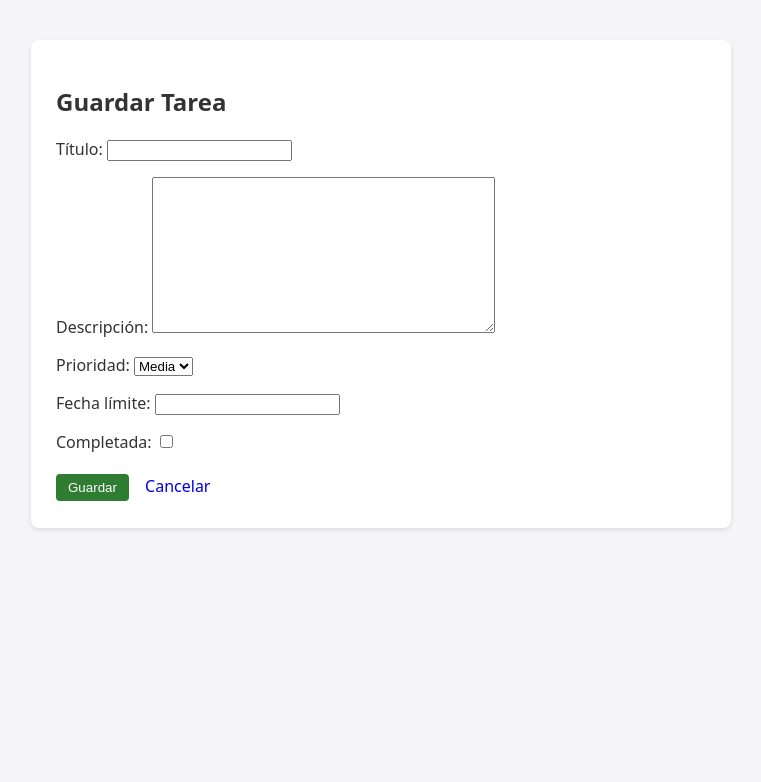
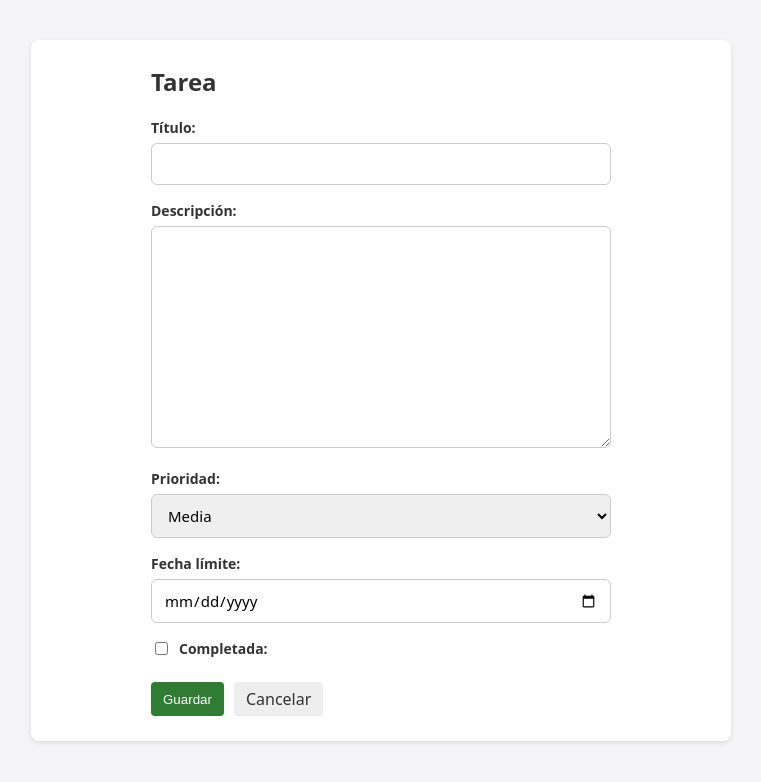
Before and after one commit to facugreg/django-seminario, a Django app: page /crear/ in a window 1280 px wide. Shown: the top 782 px of the page, without its empty margins (259-1020 px from the left). Run offline with Django 5.2, Linux system fonts and the light colour scheme; the visitor is signed in with stand-in values (Sample User, id 1).

Commit message:
mejoras en estilos de los form

```diff
--- a/config/tareas/templates/tareas/base.html
+++ b/config/tareas/templates/tareas/base.html
@@ -12,6 +12,24 @@
         .btn-red { background: #c62828; color: white; }
         table { width: 100%; border-collapse: collapse; margin-top: 15px; }
         th, td { padding: 10px; text-align: left; border-bottom: 1px solid #ddd; }
+        form p { margin-bottom: 15px; }
+form label { display: block; font-weight: 600; margin-bottom: 5px; }
+form input[type="text"],
+form input[type="date"],
+form select,
+form textarea {
+    width: 100%;
+    padding: 8px 10px;
+    border: 1px solid #ccc;
+    border-radius: 4px;
+    font-size: 14px;
+    box-sizing: border-box;
+}
+form input:focus, form select:focus, form textarea:focus {
+    outline: none;
+    border-color: #1565c0;
+}
+form input[type="checkbox"] { width: auto; }
     </style>
 </head>
 <body>
--- a/config/tareas/templates/tareas/tarea_form.html
+++ b/config/tareas/templates/tareas/tarea_form.html
@@ -1,10 +1,63 @@
 {% extends 'tareas/base.html' %}
 {% block content %}
-<h2>Guardar Tarea</h2>
-<form method="post">
-    {% csrf_token %}
-    {{ form.as_p }}
-    <button type="submit" class="btn-green">Guardar</button>
-    <a href="{% url 'lista' %}">Cancelar</a>
-</form>
+<style>
+    .form-box { max-width: 460px; margin: 0 auto; }
+    .form-box h2 { margin-top: 0; margin-bottom: 20px; }
+    .form-box .field { margin-bottom: 16px; }
+    .form-box label { display: block; font-weight: 600; margin-bottom: 6px; font-size: 14px; }
+    .form-box input[type="text"],
+    .form-box input[type="date"],
+    .form-box select,
+    .form-box textarea {
+        width: 100%;
+        padding: 10px 12px;
+        border: 1px solid #ccc;
+        border-radius: 6px;
+        font-size: 15px;
+        font-family: inherit;
+        box-sizing: border-box;
+    }
+    .form-box textarea { min-height: 90px; resize: vertical; }
+    .form-box input:focus,
+    .form-box select:focus,
+    .form-box textarea:focus {
+        outline: none;
+        border-color: #1565c0;
+        box-shadow: 0 0 0 3px rgba(21, 101, 192, 0.15);
+    }
+    .form-box .field-check { display: flex; align-items: center; gap: 8px; }
+    .form-box .field-check label { margin: 0; }
+    .form-box .field-check input { width: auto; }
+    .form-box .error { color: #c62828; font-size: 13px; display: block; margin-top: 4px; }
+    .form-box .help { color: #888; font-size: 12px; display: block; margin-top: 4px; }
+    .form-actions { display: flex; gap: 10px; margin-top: 24px; }
+    .btn-gray { background: #eee; color: #333; }
+    .btn-gray:hover { background: #ddd; }
+</style>
+
+<div class="form-box">
+    <h2>Tarea</h2>
+    <form method="post">
+        {% csrf_token %}
+
+        {% for field in form %}
+        <div class="field {% if field.widget_type == 'checkbox' %}field-check{% endif %}">
+            {% if field.widget_type == 'checkbox' %}
+                {{ field }}
+                {{ field.label_tag }}
+            {% else %}
+                {{ field.label_tag }}
+                {{ field }}
+            {% endif %}
+            {% if field.help_text %}<small class="help">{{ field.help_text }}</small>{% endif %}
+            {% if field.errors %}<small class="error">{{ field.errors|join:", " }}</small>{% endif %}
+        </div>
+        {% endfor %}
+
+        <div class="form-actions">
+            <button type="submit" class="btn-green">Guardar</button>
+            <a href="{% url 'lista' %}" class="btn-gray">Cancelar</a>
+        </div>
+    </form>
+</div>
 {% endblock %}
--- a/config/tareas/urls.py
+++ b/config/tareas/urls.py
@@ -1,9 +1,13 @@
 from django.urls import path
 from .views import TareaListView, TareaCreateView, TareaUpdateView, TareaDeleteView
+from django.contrib.auth.views import LoginView, LogoutView
 
 urlpatterns = [
     path('', TareaListView.as_view(), name='lista'),
     path('crear/', TareaCreateView.as_view(), name='crear'),
     path('editar/<int:pk>/', TareaUpdateView.as_view(), name='editar'),
     path('borrar/<int:pk>/', TareaDeleteView.as_view(), name='borrar'),
+    path('login/', LoginView.as_view(), name='login'),
+    path('logout/', LogoutView.as_view(), name='logout'),
+
 ]
--- a/config/tareas/views.py
+++ b/config/tareas/views.py
@@ -2,14 +2,25 @@ from django.urls import reverse_lazy
 from django.views.generic import ListView, CreateView, UpdateView, DeleteView
 from django.contrib.auth.mixins import LoginRequiredMixin, PermissionRequiredMixin
 from .models import Tarea
-
+from django import forms
 # 1. Lista de Tareas: Requiere estar logueado
 class TareaListView(LoginRequiredMixin, ListView):
     model = Tarea
     template_name = 'tareas/tarea_list.html'
 
+
+class FechaWidgetMixin:
+    def get_form(self, form_class=None):
+        form = super().get_form(form_class)
+        form.fields['fecha_limite'].widget = forms.DateInput(
+            attrs={'type': 'date'},
+            format='%Y-%m-%d'
+        )
+        return form
+
+
 # 2. Crear Tarea: Requiere permiso de agregar (Group: Administrador)
-class TareaCreateView(LoginRequiredMixin, PermissionRequiredMixin, CreateView):
+class TareaCreateView(FechaWidgetMixin,LoginRequiredMixin, PermissionRequiredMixin, CreateView):
     model = Tarea
     fields = ['titulo', 'descripcion', 'prioridad', 'fecha_limite', 'completada']
     template_name = 'tareas/tarea_form.html'
@@ -17,7 +28,7 @@ class TareaCreateView(LoginRequiredMixin, PermissionRequiredMixin, CreateView):
     success_url = reverse_lazy('lista')
 
 # 3. Editar Tarea: Requiere permiso de cambiar (Group: Administrador u Operador)
-class TareaUpdateView(LoginRequiredMixin, PermissionRequiredMixin, UpdateView):
+class TareaUpdateView(FechaWidgetMixin,LoginRequiredMixin, PermissionRequiredMixin, UpdateView):
     model = Tarea
     fields = ['titulo', 'descripcion', 'prioridad', 'fecha_limite', 'completada']
     template_name = 'tareas/tarea_form.html'
```
Also changed, not shown: config/config/settings.py (+5 -4 lines), config/tareas/templates/registration/login.html (+40 -8 lines), config/tareas/templates/tareas/tarea_confirm_delete.html (+40 -6 lines), config/tareas/templates/tareas/tarea_list.html (+43 -8 lines).
